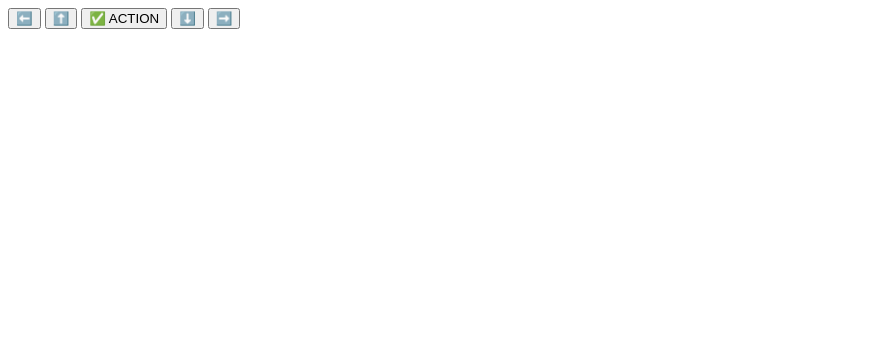
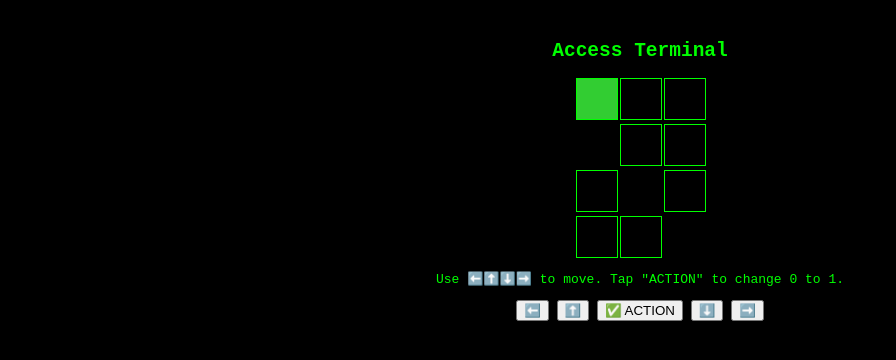
Before and after one commit to BellXiw/Terminal_roleplay, a plain HTML site: page index.html in a window 1280 px wide. Shown: the whole page, without its empty margins (0-896 px from the left). Drawn offline with Linux system fonts and the light colour scheme.

Commit message:
Update index.html

```diff
--- a/index.html
+++ b/index.html
@@ -1,3 +1,45 @@
+<!DOCTYPE html>
+<html>
+<head>
+  <meta charset="UTF-8" />
+  <title>Terminal Roleplay</title>
+  <style>
+    body {
+      background-color: black;
+      color: #00ff00;
+      font-family: monospace;
+      text-align: center;
+      margin-top: 40px;
+    }
+    #grid {
+      display: grid;
+      grid-template-columns: repeat(3, 40px);
+      grid-gap: 4px;
+      justify-content: center;
+      margin: 10px 0;
+    }
+    .cell {
+      width: 40px;
+      height: 40px;
+      border: 1px solid #00ff00;
+      display: flex;
+      align-items: center;
+      justify-content: center;
+    }
+    .active {
+      background-color: limegreen;
+      color: black;
+    }
+  </style>
+</head>
+<body>
+  <h2>Access Terminal</h2>
+  <div id="grid" style="margin: 10px 0;"></div>
+
+  <p>
+    Use ⬅️⬆️⬇️➡️ to move. Tap "ACTION" to change 0 to 1.
+  </p>
+
   <div id="controls">
     <button onclick="move(-1, 0)">⬅️</button>
     <button onclick="move(0, -1)">⬆️</button>
@@ -5,3 +47,8 @@
     <button onclick="move(0, 1)">⬇️</button>
     <button onclick="move(1, 0)">➡️</button>
   </div>
+
+  <!-- Подключение скрипта -->
+  <script src="script.js"></script>
+</body>
+</html>
```
Lines whose indentation alone changed are shown as unchanged.
